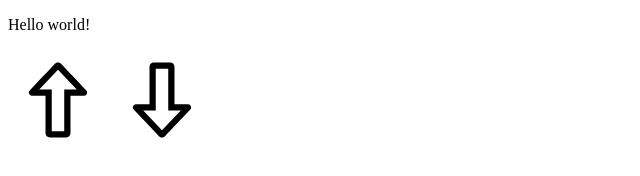
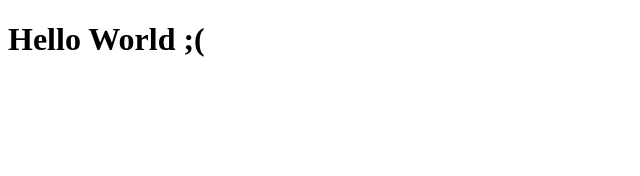
Before and after one commit to OperationNorthwoods/test-hub, a plain HTML site: page index.html in a window 1280 px wide. Shown: the whole page, without its empty margins (0-640 px from the left). Drawn offline with Linux system fonts and the light colour scheme.

Commit message:
Update index.html
The Odin Project: Foundations -- HTML

```diff
--- a/index.html
+++ b/index.html
@@ -3,17 +3,11 @@
 
 <head>
     <meta charset="UTF-8">
-    <meta http-equiv="X-UA-Compatible" content="IE=edge">
-    <meta name="viewport" content="width=device-width, initial-scale=1.0">
-    <title>Document</title>
-    <link rel="stylesheet" href="app.css">
-
+    <title>My First Webpage</title>
 </head>
 
 <body>
-    <p>Hello world!</p>
-    <img src="arrow-up-2.svg" alt="no">
-    <img src="arrow-down-2.svg" alt="">
+    <h1>Hello World ;(</h1>
 </body>
 
 </html>
```
